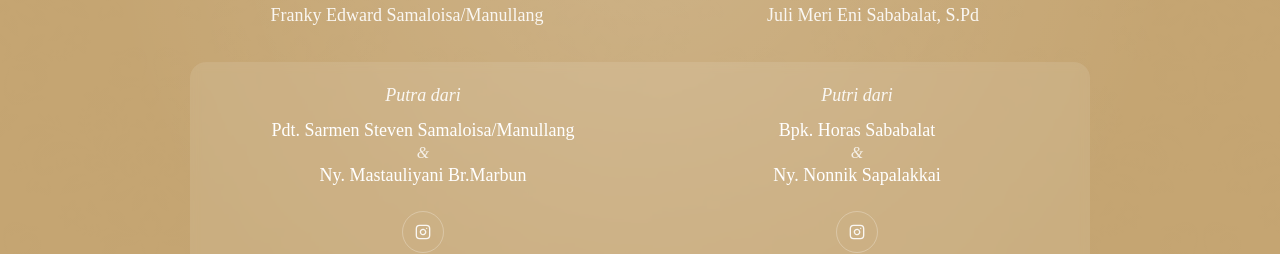
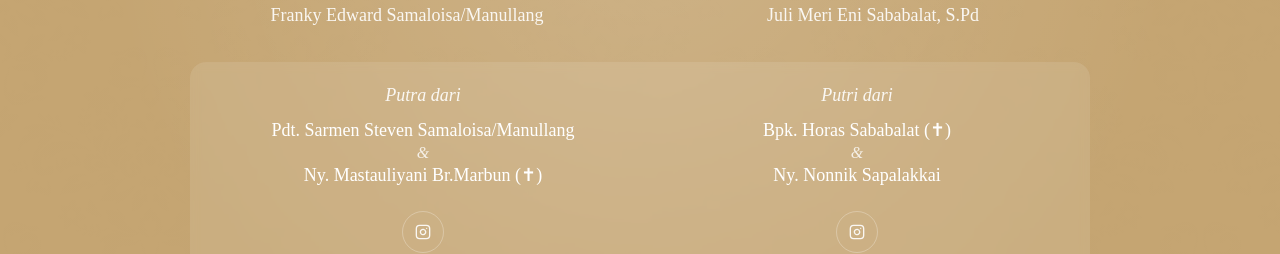
Before and after one commit to jchrss/wedding-herka-mery, a Next.js app: page / in a window 1280 px wide. Shown: the part 1320-1574 px from the top of the page. Built offline with nearby package versions, Linux system fonts and the light colour scheme; no server answers; the database is empty; a web font is replaced by a local one.

Commit message:
added cross for passed away

```diff
--- a/src/components/FamilySection.js
+++ b/src/components/FamilySection.js
@@ -11,8 +11,8 @@ const FamilySection = () => {
       name: "Franky Edward Samaloisa/Manullang",
       nickname: "Franky",
       parents: {
-        father: "Pdt. Sarmen Steven Samaloisa/Manullang",
-        mother: "Ny. Mastauliyani Br.Marbun"
+        father: { name: "Pdt. Sarmen Steven Samaloisa/Manullang", passedAway: false },
+        mother: { name: "Ny. Mastauliyani Br.Marbun", passedAway: true }
       },
       instagram: "@groomhandle"
     },
@@ -20,11 +20,21 @@ const FamilySection = () => {
       name: "Juli Meri Eni Sababalat, S.Pd",
       nickname: "Juli",
       parents: {
-        father: "Bpk. Horas Sababalat",
-        mother: "Ny. Nonnik Sapalakkai"
+        father: { name: "Bpk. Horas Sababalat", passedAway: true },
+        mother: { name: "Ny. Nonnik Sapalakkai", passedAway: false }
       },
       instagram: "@bridehandle"
     }
+  };
+
+  const renderParentName = (parent) => {
+    return parent.passedAway ? (
+      <>
+        {parent.name} <span>(</span><span>&#10013;</span><span>)</span>
+      </>
+    ) : (
+      parent.name
+    );
   };
 
   return (
@@ -80,14 +90,14 @@ const FamilySection = () => {
             {/* Parents Grid */}
             <div className={styles.parentRow}>
               <div className={styles.parentInfo}>
-                <p>{coupleDetails.groom.parents.father}</p>
+                <p>{renderParentName(coupleDetails.groom.parents.father)}</p>
                 <span className={styles.andSymbol}>&</span>
-                <p>{coupleDetails.groom.parents.mother}</p>
+                <p>{renderParentName(coupleDetails.groom.parents.mother)}</p>
               </div>
               <div className={styles.parentInfo}>
-                <p>{coupleDetails.bride.parents.father}</p>
+                <p>{renderParentName(coupleDetails.bride.parents.father)}</p>
                 <span className={styles.andSymbol}>&</span>
-                <p>{coupleDetails.bride.parents.mother}</p>
+                <p>{renderParentName(coupleDetails.bride.parents.mother)}</p>
               </div>
             </div>
 
```
